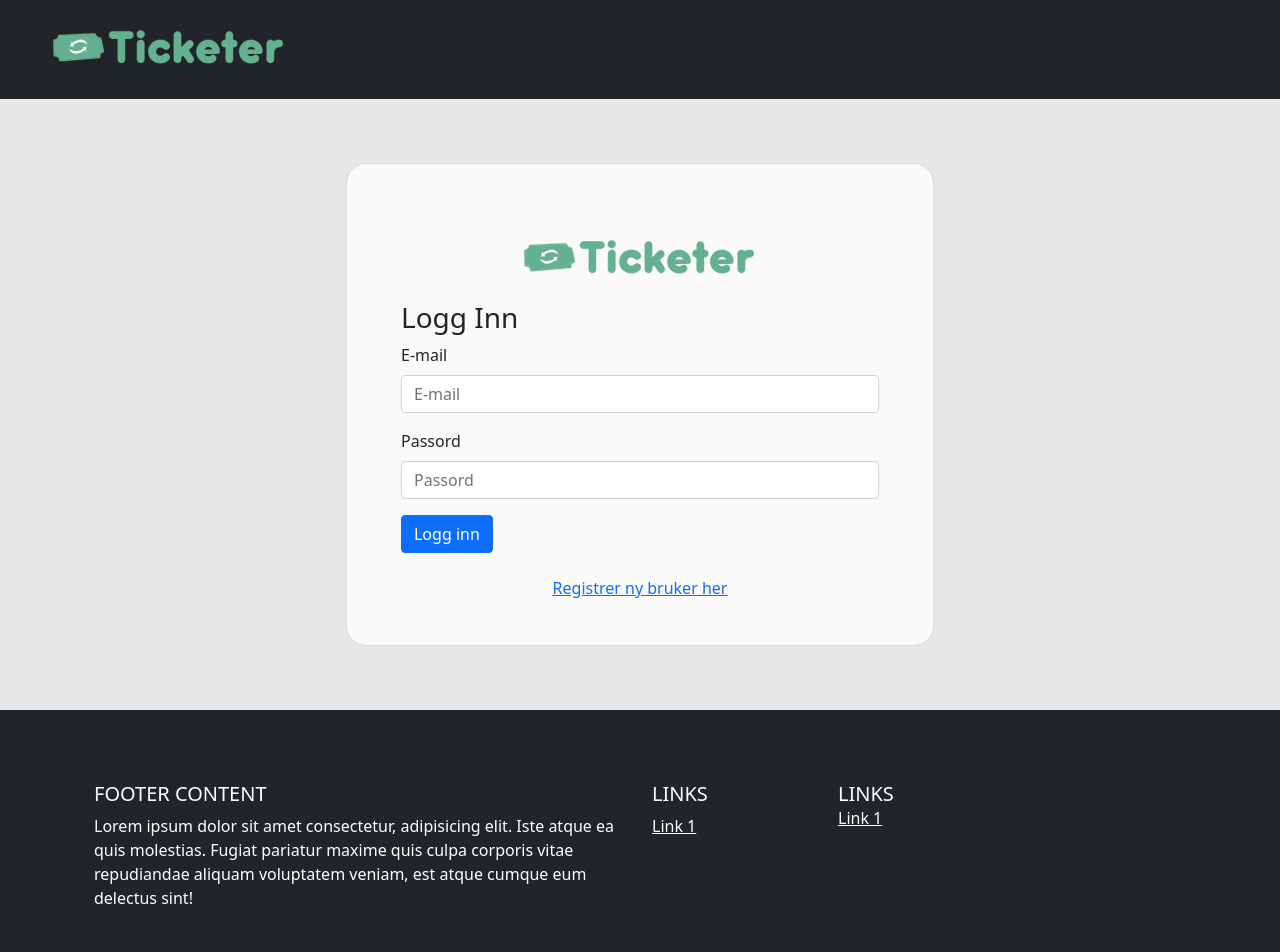
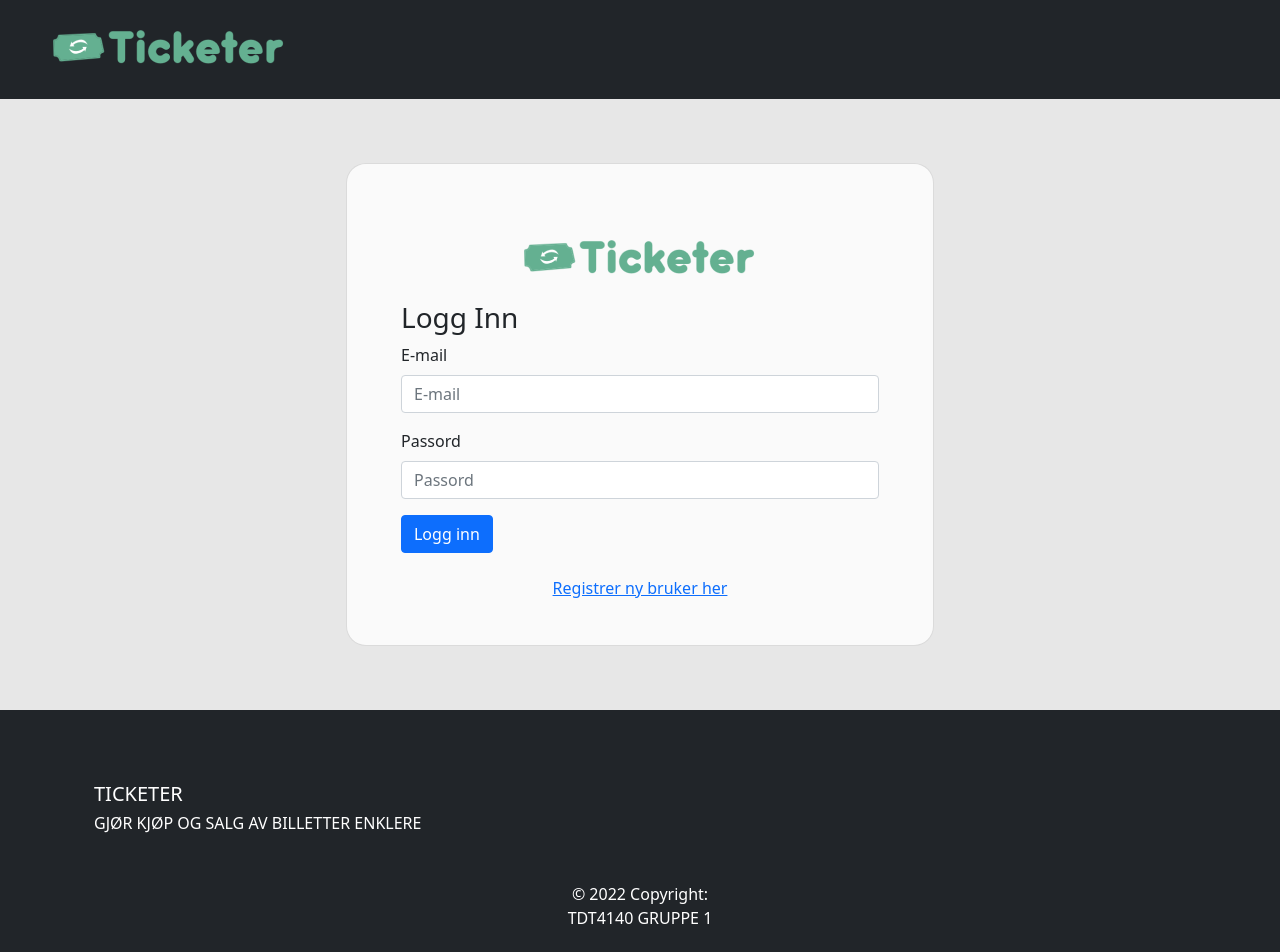
Before and after one commit to JonahNiklas/Ticketer, a React (Create React App) app in the folder frontend/: page /login in a window 1280 px wide. Shown: the top 952 px of the page. Built offline with nearby package versions, Linux system fonts and the light colour scheme.

Commit message:
feat(frontend): Footer text

```diff
--- a/frontend/src/features/homepage/Footer.tsx
+++ b/frontend/src/features/homepage/Footer.tsx
@@ -2,47 +2,22 @@ import React from 'react';
 
 function Footer() {
   return (
-    <footer className="bg-dark text-white text-left vw-80 p-5 bottom-0">
+    <footer className="bg-dark text-white text-left vw-80 p-5">
   <div className="container p-4">
-    <div className="row">
       <div className="col-lg-6 col-md-12 mb-4 mb-md-0">
-        <h5 className="text-uppercase">Footer Content</h5>
+        <h5 className="text-uppercase">Ticketer</h5>
 
-        <p>
-          Lorem ipsum dolor sit amet consectetur, adipisicing elit. Iste atque ea quis
-          molestias. Fugiat pariatur maxime quis culpa corporis vitae repudiandae aliquam
-          voluptatem veniam, est atque cumque eum delectus sint!
-        </p>
+        <h6 className="text-uppercase">
+        Gjør kjøp og salg av billetter enklere
+        </h6>
       </div>
 
 
-      <div className="col-lg-2 col-md-6 mb-4 mb-md-0">
-        <h5 className="text-uppercase">Links</h5>
-
-        <ul className="list-unstyled mb-0">
-          <li>
-            <a href="#!" className="text-white">Link 1</a>
-          </li>
-
-        </ul>
-      </div>
-
-      <div className="col-lg-3 col-md-6 mb-4 mb-md-0">
-        <h5 className="text-uppercase mb-0">Links</h5>
-
-        <ul className="list-unstyled">
-          <li>
-            <a href="#!" className="text-white">Link 1</a>
-          </li>
-
-        </ul>
-      </div>
-    </div>
   </div>
 
   <div className="text-center p-3">
     © 2022 Copyright:
-    <p className="text-white">TDT4140</p>
+    <p className="text-white">TDT4140 GRUPPE 1</p>
   </div>
 </footer>
   )
```
